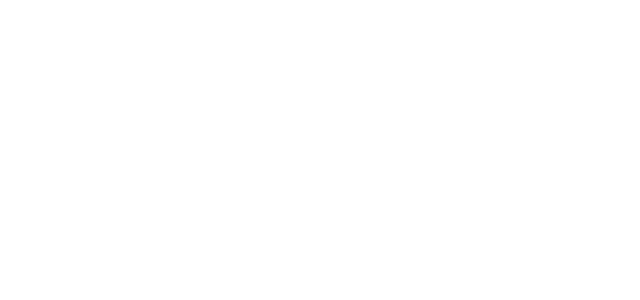
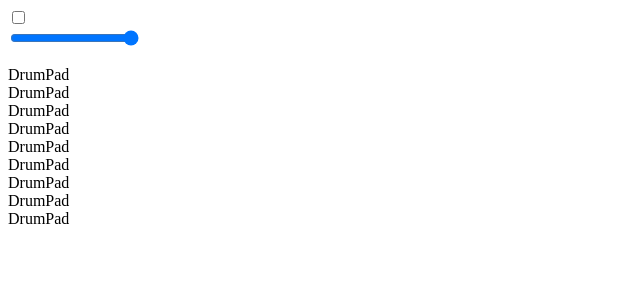
Before and after one commit to nattdev/drum-machine, a React (Vite) app: page / in a window 1280 px wide. Shown: the top 300 px of the page, without its empty margins (0-640 px from the left). Built offline with nearby package versions, Linux system fonts and the light colour scheme.

Commit message:
Add components structure

```diff
--- a/src/App.jsx
+++ b/src/App.jsx
@@ -1,8 +1,10 @@
+import DrumMachine from "./components/DrumMachine"
+
 function App() {
 
   return (
     <>
-
+      <DrumMachine />
     </>
   )
 }
--- /dev/null
+++ b/src/components/Controls.jsx
@@ -0,0 +1,15 @@
+import DisplayName from "./DisplayName";
+import PowerSwitch from "./PowerSwitch";
+import VolumeControl from "./VolumeControl";
+
+function Controls() {
+    return (
+        <div id="controls">
+            <PowerSwitch />
+            <VolumeControl />
+            <DisplayName />
+        </div>
+    )
+}
+
+export default Controls;
--- /dev/null
+++ b/src/components/DisplayName.jsx
@@ -0,0 +1,9 @@
+function DisplayName() {
+    return (
+        <div className="display-name">
+            <p className="name"></p>
+        </div>
+    )
+}
+
+export default DisplayName;
--- /dev/null
+++ b/src/components/DrumMachine.jsx
@@ -0,0 +1,13 @@
+import Controls from "./Controls";
+import PadBank from "./PadBank";
+
+function DrumMachine() {
+    return (
+        <div id="drum-machine">
+            <Controls />
+            <PadBank />
+        </div>
+    )
+}
+
+export default DrumMachine;
--- /dev/null
+++ b/src/components/DrumPad.jsx
@@ -0,0 +1,9 @@
+function DrumPad() {
+    return (
+        <div className="drum-pad">DrumPad
+            <audio></audio>
+        </div>
+    )
+}
+
+export default DrumPad;
--- /dev/null
+++ b/src/components/PadBank.jsx
@@ -0,0 +1,19 @@
+import DrumPad from "./DrumPad";
+
+function PadBank() {
+    return (
+        <div id="pad-bank">
+            <DrumPad />
+            <DrumPad />
+            <DrumPad />
+            <DrumPad />
+            <DrumPad />
+            <DrumPad />
+            <DrumPad />
+            <DrumPad />
+            <DrumPad />
+        </div>
+    )
+}
+
+export default PadBank;
--- /dev/null
+++ b/src/components/PowerSwitch.jsx
@@ -0,0 +1,12 @@
+function PowerSwitch() {
+    return (
+        <div className="power-switch">
+            <label className="switch">
+                <input type="checkbox" />
+                    <span className="slider"></span>
+            </label>
+        </div>
+    )
+}
+
+export default PowerSwitch;
--- /dev/null
+++ b/src/components/VolumeControl.jsx
@@ -0,0 +1,11 @@
+function VolumeControl() {
+    return (
+        <div className="volume-control">
+            <form>
+                <input type='range' min='0' max='1' step='0.1' />
+            </form>
+        </div>
+    )
+}
+
+export default VolumeControl;
```
